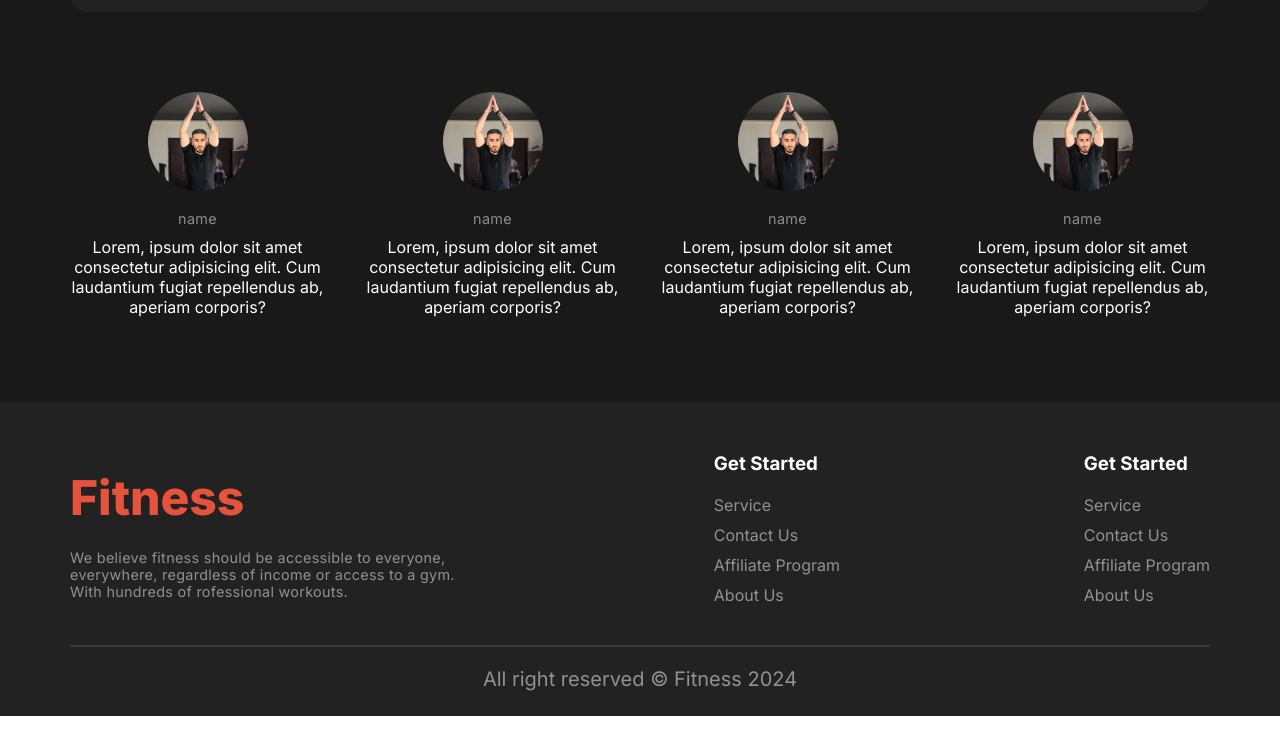
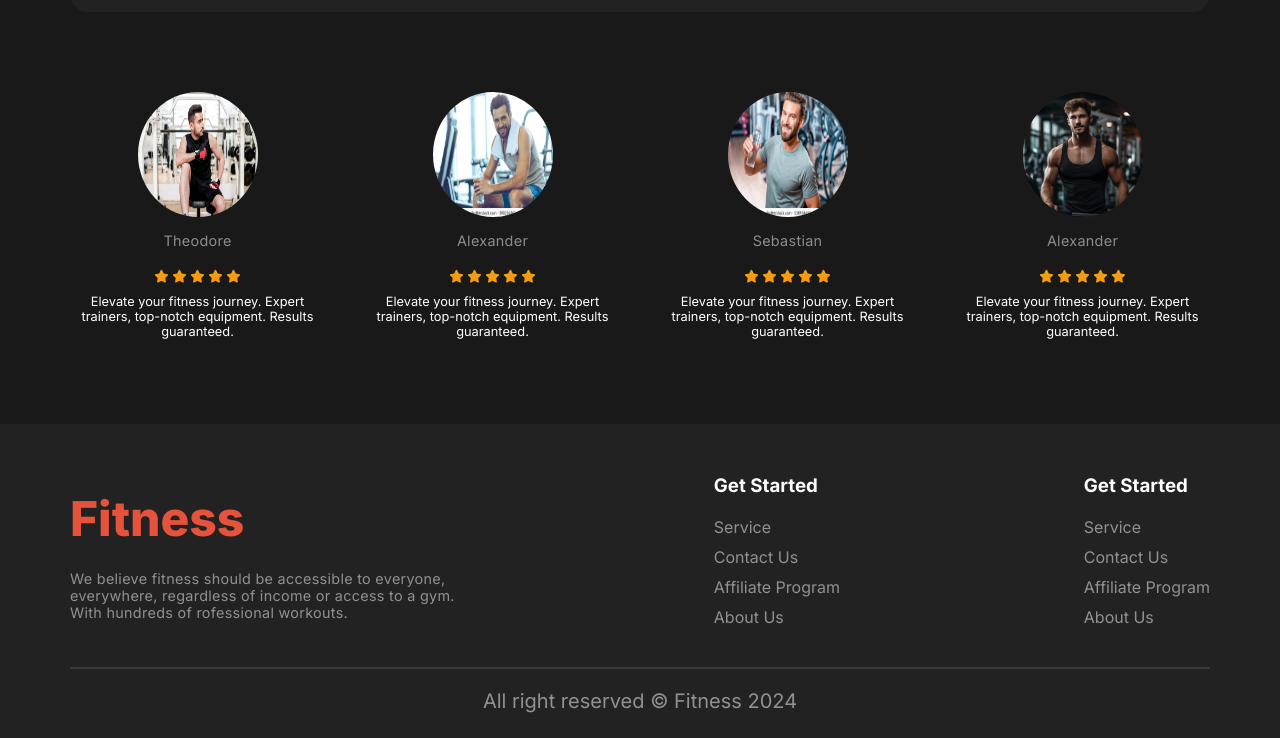
Before and after one commit to Nafees37/exercise-css-responsive-website, a plain HTML site: page index.html in a window 1280 px wide. Shown: the part 3198-3936 px from the top of the page. Before the commit the page ends 3914 px from the top, so only its background shows below. Drawn offline with Linux system fonts and the light colour scheme; a web font is replaced by a local one.

Commit message:
Website Code creation

```diff
--- a/css/style.css
+++ b/css/style.css
@@ -459,10 +459,11 @@ select {
 }
 
 .feed-img {
-  max-width: 100px;
-  min-height: 100px;
   margin: 0 auto;
   padding-bottom: 15px;
+  border-radius: 100%;
+  width: 120px;
+  height: 140px;
 }
 
 .feed-img img {
@@ -479,8 +480,17 @@ select {
   padding: 0 0;
 }
 
+.rating-box {
+  padding-top: 10px;
+}
+
+.rating-icon i {
+  color: #f39c12;
+}
+
 .feedback-box p {
   text-align: center !important;
+  font-size: .8rem;
 }
 
 /* main section end */
--- a/index.html
+++ b/index.html
@@ -36,7 +36,7 @@
                 </ul>
               </nav>
               <div class="three-icon">
-                <a href="">Saiful</a>
+                <a href="#"><i class="fa-solid fa-bars"></i></a>
               </div>
             </div>
           </div>
@@ -270,35 +270,71 @@
           <div class="feedback">
             <div class="feedback-box">
               <div class="feed-img">
-                <img src="./assets/images/image 2.png" alt="Image Loding">
+                <img src="./assets/images/rating-1.png" alt="Image Loding">
               </div>
-              <small>name</small>
-              <p>Lorem, ipsum dolor sit amet consectetur adipisicing elit. Cum laudantium fugiat repellendus ab, aperiam
-                corporis?</p>
+              <small>Theodore</small>
+
+              <div class="rating-box">
+                <p class="rating-icon">
+                  <i class="fa-solid fa-star"></i>
+                  <i class="fa-solid fa-star"></i>
+                  <i class="fa-solid fa-star"></i>
+                  <i class="fa-solid fa-star"></i>
+                  <i class="fa-solid fa-star"></i>
+                </p>
+                <p>Elevate your fitness journey. Expert trainers, top-notch equipment. Results guaranteed.</p>
+              </div>
             </div>
             <div class="feedback-box">
               <div class="feed-img">
-                <img src="./assets/images/image 2.png" alt="Image Loding">
+                <img src="./assets/images/rating-2.png" alt="Image Loding">
               </div>
-              <small>name</small>
-              <p>Lorem, ipsum dolor sit amet consectetur adipisicing elit. Cum laudantium fugiat repellendus ab, aperiam
-                corporis?</p>
+              <small>Alexander</small>
+
+              <div class="rating-box">
+                <p class="rating-icon">
+                  <i class="fa-solid fa-star"></i>
+                  <i class="fa-solid fa-star"></i>
+                  <i class="fa-solid fa-star"></i>
+                  <i class="fa-solid fa-star"></i>
+                  <i class="fa-solid fa-star"></i>
+                </p>
+                <p>Elevate your fitness journey. Expert trainers, top-notch equipment. Results guaranteed.</p>
+              </div>
             </div>
             <div class="feedback-box">
               <div class="feed-img">
-                <img src="./assets/images/image 2.png" alt="Image Loding">
+                <img src="./assets/images/rating-3.png" alt="Image Loding">
               </div>
-              <small>name</small>
-              <p>Lorem, ipsum dolor sit amet consectetur adipisicing elit. Cum laudantium fugiat repellendus ab, aperiam
-                corporis?</p>
+              <small>Sebastian</small>
+
+              <div class="rating-box">
+                <p class="rating-icon">
+                  <i class="fa-solid fa-star"></i>
+                  <i class="fa-solid fa-star"></i>
+                  <i class="fa-solid fa-star"></i>
+                  <i class="fa-solid fa-star"></i>
+                  <i class="fa-solid fa-star"></i>
+                </p>
+                <p>Elevate your fitness journey. Expert trainers, top-notch equipment. Results guaranteed.</p>
+              </div>
             </div>
             <div class="feedback-box">
               <div class="feed-img">
-                <img src="./assets/images/image 2.png" alt="Image Loding">
+                <img src="./assets/images/rating-4.png" alt="Image Loding">
               </div>
-              <small>name</small>
-              <p>Lorem, ipsum dolor sit amet consectetur adipisicing elit. Cum laudantium fugiat repellendus ab, aperiam
-                corporis?</p>
+              <small>Alexander</small>
+
+              <div class="rating-box">
+                <p class="rating-icon">
+                  <i class="fa-solid fa-star"></i>
+                  <i class="fa-solid fa-star"></i>
+                  <i class="fa-solid fa-star"></i>
+                  <i class="fa-solid fa-star"></i>
+                  <i class="fa-solid fa-star"></i>
+                </p>
+                <p>Elevate your fitness journey. Expert trainers, top-notch equipment. Results guaranteed.</p>
+              </div>
             </div>
           </div>
         </section>
@@ -355,6 +391,9 @@
   </div>
   <!-- footer section end -->
 
+  <!-- Font Awesome Icon Link -->
+
+  <script src="https://kit.fontawesome.com/3d108be8a1.js" crossorigin="anonymous"></script>
 </body>
 
 </html>
```
Also changed, not shown: assets/images/rating-1.png (added), assets/images/rating-2.png (added), assets/images/rating-3.png (added), assets/images/rating-4.png (added).
